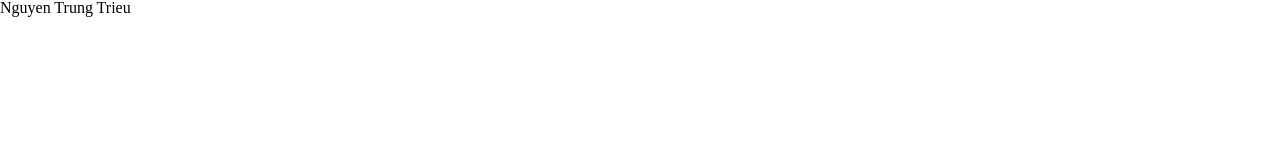
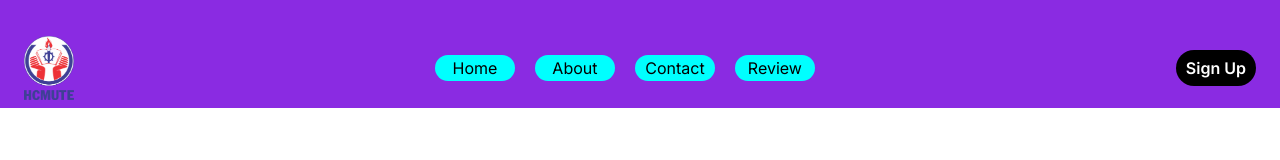
Before and after one commit to NguyenTrungTrieu/ThucHanhDuAn, a plain HTML site: page Index.html in a window 1280 px wide. Shown: the top 160 px of the page. Drawn offline with Linux system fonts and the light colour scheme.

Commit message:
Code phan header

```diff
--- a/Index.html
+++ b/Index.html
@@ -5,12 +5,40 @@
     <meta name="viewport" content="width=device-width, initial-scale=1.0" />
     <!-- Reset css -->
     <link rel="stylesheet" href="./assets/css/reset.css" />
+    <!-- Nhung font -->
+    <link rel="preconnect" href="https://fonts.googleapis.com" />
+    <link rel="preconnect" href="https://fonts.gstatic.com" crossorigin />
+    <link
+      href="https://fonts.googleapis.com/css2?family=Inter:ital,opsz,wght@0,14..32,100..900;1,14..32,100..900&family=Roboto:ital,wght@0,100..900;1,100..900&display=swap"
+      rel="stylesheet"
+    />
     <!-- Style.css -->
     <link rel="stylesheet" href="./assets/css/style.css" />
 
     <title>Project NGUYEN TRUNG TRIEU</title>
   </head>
-  <body>
-    <h1>Nguyen Trung Trieu</h1>
+  <body style="height: 10000px;">
+    <!-- Header -->
+    <header class="header fixed">
+      <div class="main-content">
+        <div class="body">
+          <!-- Logo -->
+          <img src="./assets/img/logo.png" alt="LOGO SPKT" class="logo" />
+          <!-- Menu - Navigation(dieu huong) -->
+          <nav class="nav">
+            <ul>
+              <li class="active"><a href="">Home</a></li>
+              <li><a href="">About</a></li>
+              <li><a href="">Contact</a></li>
+              <li><a href="">Review</a></li>
+            </ul>
+          </nav>
+          <!-- Button -->
+          <div class="action">
+            <a href="" class="btn btn-sign-up">Sign Up</a>
+          </div>
+        </div>
+      </div>
+    </header>
   </body>
 </html>
--- a/assets/css/style.css
+++ b/assets/css/style.css
@@ -6,4 +6,69 @@ html {
 }
 body {
   font-size: 1.6rem;
+  font-family: "Inter", sans-serif;
 }
+/* ================ Header ============ */
+.header {
+  background-color: blueviolet;
+}
+.header.fixed{
+  position: sticky;
+  top: -28px;
+}
+.header .body {
+  display: flex;
+
+  padding: 36px 0 8px;
+}
+.nav {
+  margin: auto auto;
+}
+.action {
+  margin-left: auto;
+  margin: auto 0;
+}
+.nav ul {
+  display: flex;
+}
+
+/* ================ Common ============ */
+.logo {
+  width: 50px;
+}
+a {
+  text-decoration: none;
+  display: inline-block;
+}
+.main-content {
+  margin: auto;
+  max-width: calc(100% - 48px);
+}
+.nav a {
+  color: black;
+  width: 80px;
+  margin: 10px;
+  text-align: center;
+  border-radius: 999px;
+  padding: 5px;
+  background-color: aqua;
+}
+.nav a:link {
+  color: blue;
+}
+.nav a:hover {
+  font-style: italic;
+}
+.nav a:active {
+  background-color: rgb(14, 196, 228);
+}
+.btn {
+  display: inline-block;
+  background-color: black;
+  color: white;
+  padding: 10px;
+  text-align: center;
+  font-size: 1.6rem;
+  font-weight: 600;
+  border-radius: 999px;
+}
```
Also changed, not shown: assets/img/logo.png (added).
